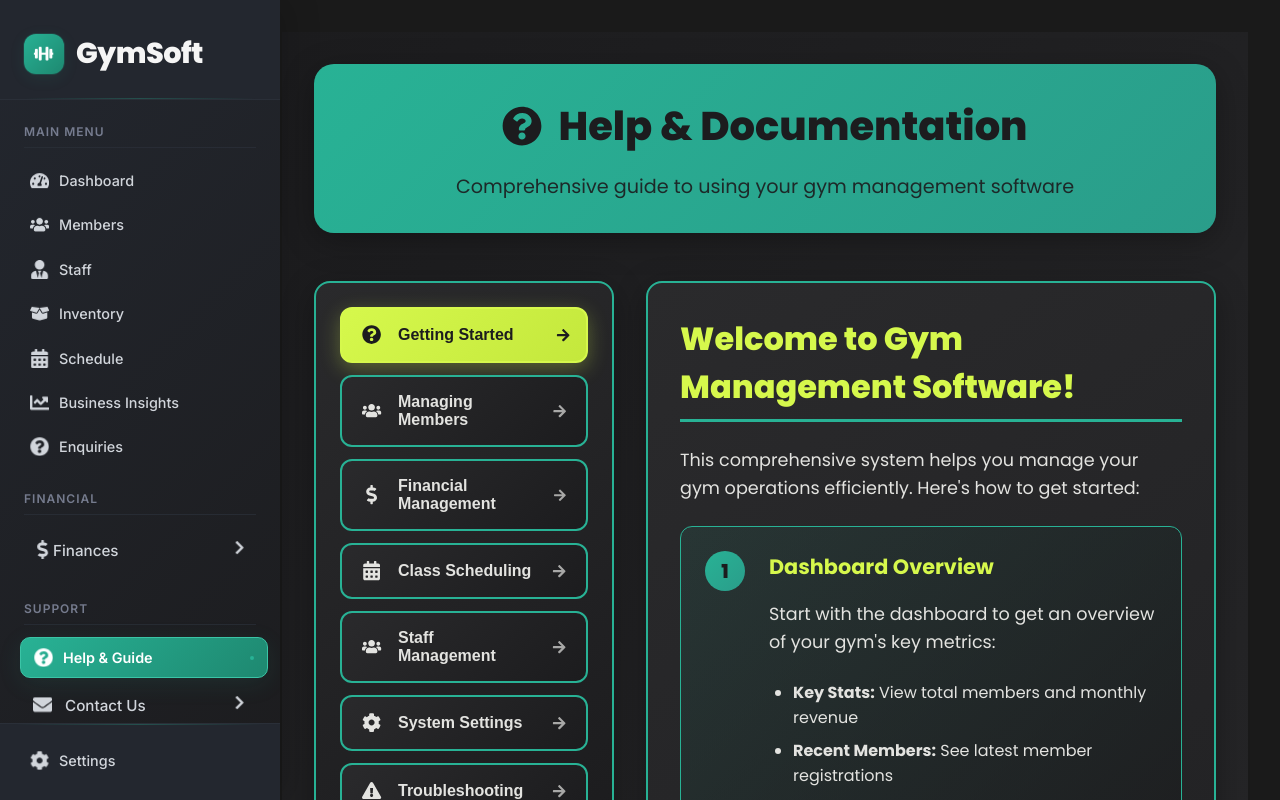
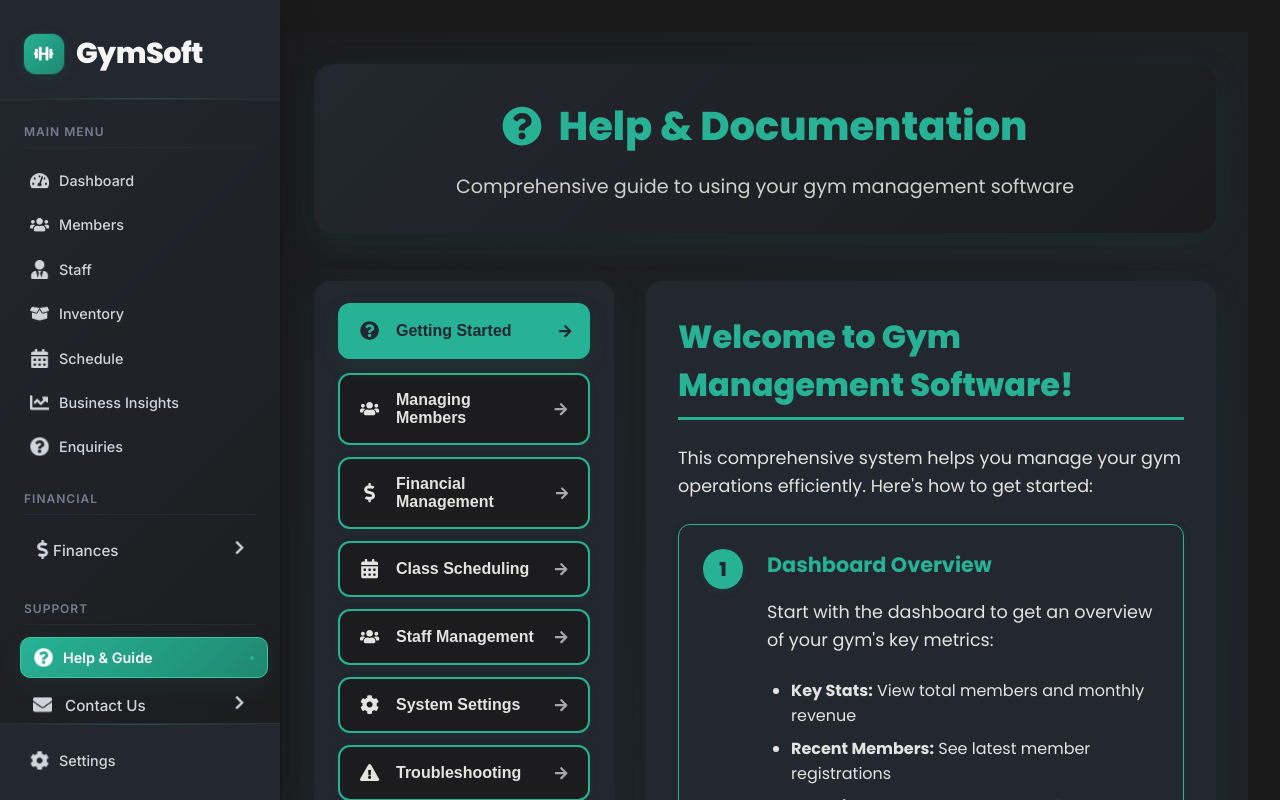
Before and after one commit to Abdulnabeel29/gympersonal, a React (Vite) app: page /help in a window 1280 px wide. Built offline with nearby package versions, Linux system fonts and the light colour scheme.

Commit message:
updated Recurring help page css

```diff
--- a/src/pages/Help.css
+++ b/src/pages/Help.css
@@ -1,6 +1,6 @@
 .help-page {
   min-height: 100vh;
-  background: linear-gradient(135deg, #1C1C1E 0%, #2A2A2C 100%);
+  background: linear-gradient(135deg, #1C1C1E 0%, #23272f 100%);
   color: #E3E3E0;
   padding: 2rem;
 }
@@ -9,15 +9,15 @@
   text-align: center;
   margin-bottom: 3rem;
   padding: 2rem;
-  background: linear-gradient(135deg, #28B295 0%, #2A9D8A 100%);
+  background: linear-gradient(135deg, #23272f 0%, #1C1C1E 100%);
   border-radius: 20px;
-  box-shadow: 0 8px 32px rgba(0, 0, 0, 0.3);
+  box-shadow: 0 8px 32px rgba(40, 178, 149, 0.13), 0 2px 16px rgba(0,0,0,0.18);
 }
 
 .help-header h1 {
   font-size: 2.5rem;
   font-weight: 800;
-  color: #1C1C1E;
+  color: #28B295;
   margin: 0 0 1rem 0;
   display: flex;
   align-items: center;
@@ -27,7 +27,7 @@
 
 .help-header p {
   font-size: 1.2rem;
-  color: #1C1C1E;
+  color: #E3E3E0;
   opacity: 0.9;
   margin: 0;
 }
@@ -41,11 +41,10 @@
 }
 
 .help-sidebar {
-  background: linear-gradient(145deg, #2A2A2C 0%, #1C1C1E 100%);
+  background: #23272f;
   border-radius: 16px;
   padding: 1.5rem;
-  border: 2px solid #28B295;
-  box-shadow: 0 8px 32px rgba(0, 0, 0, 0.3);
+  box-shadow: 0 8px 32px rgba(40, 178, 149, 0.10), 0 2px 16px rgba(0,0,0,0.16);
   height: fit-content;
   position: sticky;
   top: 2rem;
@@ -58,8 +57,8 @@
 }
 
 .help-nav-item {
-  background: linear-gradient(135deg, #2A2A2C 0%, #1C1C1E 100%);
-  border: 2px solid #28B295;
+  background: #1C1C1E;
+  border: 2px solid #28B295; /* Teal border only for buttons */
   border-radius: 12px;
   padding: 1rem 1.25rem;
   color: #E3E3E0;
@@ -71,20 +70,20 @@
   text-align: left;
   font-size: 1rem;
   font-weight: 600;
+  box-shadow: 0 2px 8px rgba(40, 178, 149, 0.08), 0 1px 6px rgba(0,0,0,0.10);
 }
 
-.help-nav-item:hover {
-  background: linear-gradient(135deg, #28B295 0%, #2A9D8A 100%);
-  color: #1C1C1E;
+.help-nav-item:hover,
+.help-nav-item.active {
+  background: #28B295;
+  color: #23272f;
+  border-color: #28B295;
   transform: translateY(-2px);
-  box-shadow: 0 6px 20px rgba(40, 178, 149, 0.3);
+  box-shadow: 0 6px 20px rgba(40, 178, 149, 0.13), 0 2px 12px rgba(0,0,0,0.14);
 }
 
 .help-nav-item.active {
-  background: linear-gradient(135deg, #D6F84C 0%, #C4E83C 100%);
-  color: #1C1C1E;
-  border-color: #D6F84C;
-  box-shadow: 0 6px 20px rgba(214, 248, 76, 0.3);
+  font-weight: 800;
 }
 
 .nav-icon {
@@ -100,6 +99,7 @@
   font-size: 0.9rem;
   opacity: 0.7;
   transition: transform 0.3s ease;
+  color: inherit;
 }
 
 .help-nav-item:hover .nav-arrow,
@@ -109,11 +109,10 @@
 }
 
 .help-main {
-  background: linear-gradient(145deg, #2A2A2C 0%, #1C1C1E 100%);
+  background: #23272f;
   border-radius: 16px;
   padding: 2rem;
-  border: 2px solid #28B295;
-  box-shadow: 0 8px 32px rgba(0, 0, 0, 0.3);
+  box-shadow: 0 8px 32px rgba(40, 178, 149, 0.10), 0 2px 16px rgba(0,0,0,0.16);
 }
 
 .help-content-wrapper {
@@ -123,7 +122,7 @@
 .help-content h3 {
   font-size: 2rem;
   font-weight: 800;
-  color: #D6F84C;
+  color: #28B295;
   margin: 0 0 1.5rem 0;
   border-bottom: 3px solid #28B295;
   padding-bottom: 0.5rem;
@@ -141,14 +140,15 @@
   gap: 1.5rem;
   margin-bottom: 2rem;
   padding: 1.5rem;
-  background: linear-gradient(135deg, rgba(40, 178, 149, 0.1) 0%, rgba(28, 28, 30, 0.8) 100%);
+  background: #23272f;
   border-radius: 12px;
-  border: 1px solid #28B295;
+  border: 1.5px solid #28B295;
+  box-shadow: 0 2px 8px rgba(40, 178, 149, 0.08), 0 1px 6px rgba(0,0,0,0.10);
 }
 
 .step-number {
-  background: linear-gradient(135deg, #28B295, #2A9D8A);
-  color: #1C1C1E;
+  background: #28B295;
+  color: #23272f;
   width: 40px;
   height: 40px;
   border-radius: 50%;
@@ -158,10 +158,11 @@
   font-weight: 800;
   font-size: 1.2rem;
   flex-shrink: 0;
+  box-shadow: 0 2px 8px rgba(40, 178, 149, 0.10);
 }
 
 .step-content h4 {
-  color: #D6F84C;
+  color: #28B295;
   font-size: 1.3rem;
   font-weight: 700;
   margin: 0 0 1rem 0;
@@ -178,16 +179,15 @@
 }
 
 .feature-card {
-  background: linear-gradient(135deg, #2A2A2C 0%, #1C1C1E 100%);
-  border: 2px solid #28B295;
+  background: #23272f;
   border-radius: 12px;
   padding: 1.5rem;
   margin-bottom: 1.5rem;
-  box-shadow: 0 4px 15px rgba(0, 0, 0, 0.2);
+  box-shadow: 0 4px 15px rgba(40, 178, 149, 0.08), 0 1px 8px rgba(0,0,0,0.10);
 }
 
 .feature-card h4 {
-  color: #D6F84C;
+  color: #28B295;
   font-size: 1.2rem;
   font-weight: 700;
   margin: 0 0 1rem 0;
@@ -209,30 +209,30 @@
 }
 
 .feature-card strong {
-  color: #D6F84C;
+  color: #28B295;
   font-weight: 700;
 }
 
 .tip-box {
-  background: linear-gradient(135deg, rgba(214, 248, 76, 0.1) 0%, rgba(28, 28, 30, 0.8) 100%);
-  border: 2px solid #D6F84C;
+  background: #1C1C1E;
   border-radius: 12px;
   padding: 1.5rem;
   margin: 1.5rem 0;
   display: flex;
   gap: 1rem;
   align-items: flex-start;
+  box-shadow: 0 2px 8px rgba(40, 178, 149, 0.08), 0 1px 6px rgba(0,0,0,0.10);
 }
 
 .tip-box svg {
-  color: #D6F84C;
+  color: #28B295;
   font-size: 1.5rem;
   flex-shrink: 0;
   margin-top: 0.25rem;
 }
 
 .tip-box h4 {
-  color: #D6F84C;
+  color: #28B295;
   font-size: 1.2rem;
   font-weight: 700;
   margin: 0 0 0.75rem 0;
@@ -254,15 +254,16 @@
 }
 
 .trouble-card {
-  background: linear-gradient(135deg, rgba(255, 113, 91, 0.1) 0%, rgba(28, 28, 30, 0.8) 100%);
-  border: 2px solid #FF715B;
+  background: #23272f;
+  border: 2px solid #E74C3C;
   border-radius: 12px;
   padding: 1.5rem;
   margin-bottom: 1.5rem;
+  box-shadow: 0 4px 15px rgba(231, 76, 60, 0.08), 0 1px 8px rgba(0,0,0,0.10);
 }
 
 .trouble-card h4 {
-  color: #FF715B;
+  color: #E74C3C;
   font-size: 1.2rem;
   font-weight: 700;
   margin: 0 0 1rem 0;
@@ -276,16 +277,16 @@
 }
 
 .trouble-card strong {
-  color: #FF715B;
+  color: #E74C3C;
   font-weight: 700;
 }
 
 .contact-info {
-  background: linear-gradient(135deg, rgba(40, 178, 149, 0.1) 0%, rgba(28, 28, 30, 0.8) 100%);
-  border: 2px solid #28B295;
+  background: #1C1C1E;
   border-radius: 12px;
   padding: 1.5rem;
   margin-top: 2rem;
+  box-shadow: 0 2px 8px rgba(40, 178, 149, 0.08), 0 1px 6px rgba(0,0,0,0.10);
 }
 
 .contact-info h4 {
```
